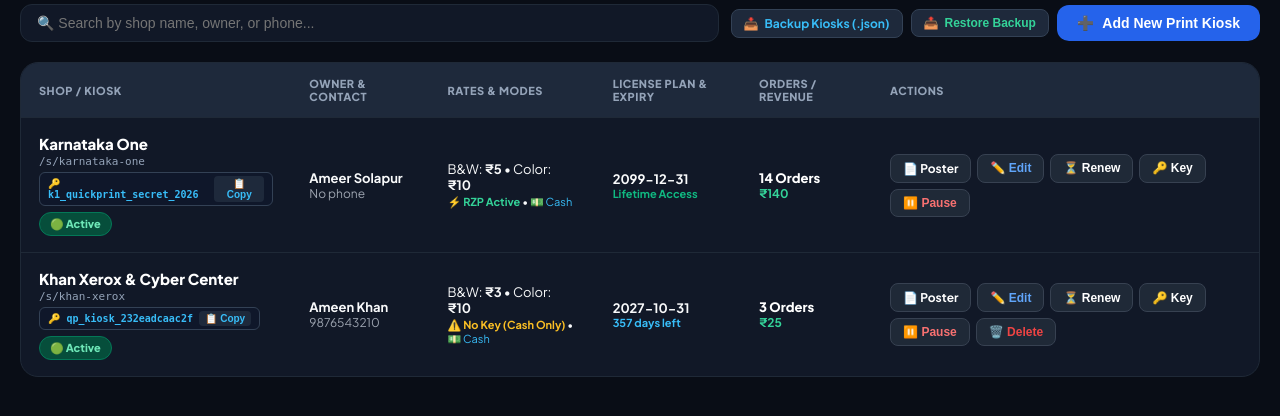
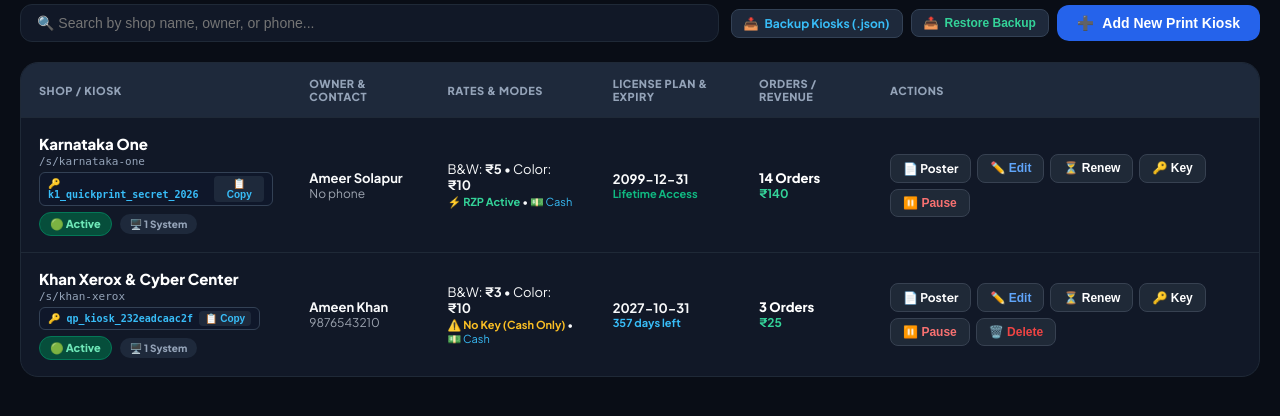
Before and after one commit to mantradevice65/quickprint-cloud, a Flask app: page /super-admin in a window 1280 px wide. Shown: the part 216-632 px from the top of the page. Run offline with Flask 3, Linux system fonts and the light colour scheme; the visitor is signed in with stand-in values (Sample User, id 1); data comes from the database, SQL or seed files in the repository; some libraries are stand-ins or nearby versions.

Commit message:
feat: multi-counter posters and badges in super admin, save_config helper in cloud

```diff
--- a/app.py
+++ b/app.py
@@ -88,6 +88,15 @@ def load_config():
             pass
     return DEFAULT_CONFIG.copy()
 
+def save_config(cfg):
+    try:
+        with open(CONFIG_FILE, "w", encoding="utf-8") as f:
+            json.dump(cfg, f, indent=4)
+        return True
+    except Exception as e:
+        print("[-] Error saving config:", e)
+        return False
+
 SHOPS_REGISTRY_FILE = BASE_DIR / "shops_registry.json"
 
 def save_shops_registry():
@@ -106,6 +115,10 @@ def save_shops_registry():
             pass
         try:
             c.execute("ALTER TABLE shops ADD COLUMN lifetime_revenue REAL DEFAULT 0.0")
+        except Exception:
+            pass
+        try:
+            c.execute("ALTER TABLE shops ADD COLUMN num_counters INTEGER DEFAULT 1")
         except Exception:
             pass
 
@@ -150,6 +163,10 @@ def sync_shops_from_registry():
             pass
         try:
             c.execute("ALTER TABLE shops ADD COLUMN lifetime_revenue REAL DEFAULT 0.0")
+        except Exception:
+            pass
+        try:
+            c.execute("ALTER TABLE shops ADD COLUMN num_counters INTEGER DEFAULT 1")
         except Exception:
             pass
 
@@ -1012,6 +1029,13 @@ def customer_page(shop_slug=None):
     has_rzp_keys = bool((shop.get("razorpay_key_id") or "").strip() and (shop.get("razorpay_key_secret") or "").strip())
     rzp_enabled = bool(shop.get("razorpay_enabled", 1)) and has_rzp_keys
 
+    counter_param = request.args.get("counter")
+    if counter_param:
+        c_clean = "".join(filter(str.isalnum, str(counter_param)))
+        counter_display = f"Counter {c_clean}" if c_clean.isdigit() else f"Counter {c_clean}"
+    else:
+        counter_display = shop.get("counter_name", "Counter 1")
+
     cfg = {
         "shop_slug": shop["slug"],
         "shop_name": shop["shop_name"],
@@ -1019,7 +1043,7 @@ def customer_page(shop_slug=None):
         "upi_name": shop.get("upi_name", ""),
         "rate_bw": float(shop.get("rate_bw", 5.0)),
         "rate_color": float(shop.get("rate_color", 10.0)),
-        "counter_name": shop.get("counter_name", "Counter 1"),
+        "counter_name": counter_display,
         "razorpay_enabled": rzp_enabled,
         "razorpay_key_id": shop.get("razorpay_key_id", "").strip() if rzp_enabled else "",
         "enable_cash_payment": bool(shop.get("enable_cash_payment", 1))
@@ -1027,12 +1051,16 @@ def customer_page(shop_slug=None):
     return render_template("customer.html", config=cfg)
 
 @app.route("/s/<shop_slug>/qr")
-def get_shop_qr(shop_slug):
+@app.route("/s/<shop_slug>/qr/<int:counter_num>")
+def get_shop_qr(shop_slug, counter_num=None):
     shop = get_shop_by_slug(shop_slug)
     if not shop:
         return jsonify({"error": "Shop not found"}), 404
     base_url = request.host_url.rstrip("/")
-    target_url = f"{base_url}/s/{shop['slug']}"
+    if counter_num and counter_num > 1:
+        target_url = f"{base_url}/s/{shop['slug']}?counter={counter_num}"
+    else:
+        target_url = f"{base_url}/s/{shop['slug']}"
     qr = qrcode.QRCode(box_size=10, border=2)
     qr.add_data(target_url)
     qr.make(fit=True)
@@ -1043,13 +1071,19 @@ def get_shop_qr(shop_slug):
     return send_file(buf, mimetype="image/png")
 
 @app.route("/s/<shop_slug>/poster")
-def view_shop_poster(shop_slug):
+@app.route("/s/<shop_slug>/poster/<int:counter_num>")
+def view_shop_poster(shop_slug, counter_num=None):
     shop = get_shop_by_slug(shop_slug)
     if not shop:
         return render_template("shop_error.html", error_type="not_found", shop_slug=shop_slug), 404
     base_url = request.host_url.rstrip("/")
-    portal_url = f"{base_url}/s/{shop['slug']}"
-    return render_template("counter_poster.html", shop=shop, portal_url=portal_url)
+    shop_copy = dict(shop)
+    if counter_num and counter_num >= 1:
+        shop_copy["counter_name"] = f"Counter {counter_num}"
+        portal_url = f"{base_url}/s/{shop['slug']}?counter={counter_num}"
+    else:
+        portal_url = f"{base_url}/s/{shop['slug']}"
+    return render_template("counter_poster.html", shop=shop_copy, portal_url=portal_url)
 
 @app.route("/api/config", methods=["GET", "POST"])
 def api_get_config():
@@ -2192,19 +2226,20 @@ def api_super_create_shop():
 
     kiosk_api_key = f"qp_kiosk_{uuid.uuid4().hex[:12]}"
     created_at = datetime.now().strftime("%Y-%m-%d %H:%M:%S")
+    num_counters = max(1, min(10, int(data.get("num_counters") or 1)))
 
     c.execute("""
         INSERT INTO shops (
             slug, shop_name, owner_name, phone, upi_id, upi_name,
             razorpay_enabled, razorpay_key_id, razorpay_key_secret,
             rate_bw, rate_color, enable_cash_payment, counter_name,
-            kiosk_api_key, plan_type, subscription_expiry, is_active, created_at
-        ) VALUES (?, ?, ?, ?, ?, ?, ?, ?, ?, ?, ?, ?, ?, ?, ?, ?, ?, ?)
+            kiosk_api_key, plan_type, subscription_expiry, is_active, created_at, num_counters
+        ) VALUES (?, ?, ?, ?, ?, ?, ?, ?, ?, ?, ?, ?, ?, ?, ?, ?, ?, ?, ?)
     """, (
         slug, shop_name, owner_name, phone, upi_id, upi_name,
         razorpay_enabled, razorpay_key_id, razorpay_key_secret,
         rate_bw, rate_color, enable_cash, "Counter 1",
-        kiosk_api_key, plan_type, expiry_date, 1, created_at
+        kiosk_api_key, plan_type, expiry_date, 1, created_at, num_counters
     ))
     conn.commit()
     conn.close()
@@ -2283,6 +2318,7 @@ def api_super_update_shop(slug):
     razorpay_enabled = 1 if data.get("razorpay_enabled", True) else 0
     razorpay_key_id = (data.get("razorpay_key_id") or "").strip()
     razorpay_key_secret = (data.get("razorpay_key_secret") or "").strip()
+    num_counters = max(1, min(10, int(data.get("num_counters") or 1)))
 
     conn = sqlite3.connect(DB_FILE)
     c = conn.cursor()
@@ -2295,9 +2331,10 @@ def api_super_update_shop(slug):
         UPDATE shops
         SET shop_name = ?, owner_name = ?, phone = ?, upi_id = ?, upi_name = ?,
             rate_bw = ?, rate_color = ?, enable_cash_payment = ?,
-            razorpay_enabled = ?, razorpay_key_id = ?, razorpay_key_secret = ?
+            razorpay_enabled = ?, razorpay_key_id = ?, razorpay_key_secret = ?,
+            num_counters = ?
         WHERE slug = ?
-    """, (shop_name, owner_name, phone, upi_id, upi_name, rate_bw, rate_color, enable_cash, razorpay_enabled, razorpay_key_id, razorpay_key_secret, slug))
+    """, (shop_name, owner_name, phone, upi_id, upi_name, rate_bw, rate_color, enable_cash, razorpay_enabled, razorpay_key_id, razorpay_key_secret, num_counters, slug))
     conn.commit()
     conn.close()
     save_shops_registry()
@@ -2446,6 +2483,8 @@ def api_kiosk_activate():
             "rate_bw": float(s.get("rate_bw", 5.0)),
             "rate_color": float(s.get("rate_color", 10.0)),
             "counter_name": s.get("counter_name", "Counter 1"),
+            "num_counters": int(s.get("num_counters") or 1),
+            "counters": [f"Counter {i}" for i in range(1, int(s.get("num_counters") or 1) + 1)],
             "razorpay_enabled": bool(s.get("razorpay_enabled", 1)),
             "razorpay_key_id": s.get("razorpay_key_id", ""),
             "razorpay_key_secret": s.get("razorpay_key_secret", ""),
@@ -2491,7 +2530,8 @@ def api_kiosk_activate_local():
             cfg["upi_name"] = shop.get("upi_name", "")
             cfg["rate_bw"] = float(shop.get("rate_bw", 5.0))
             cfg["rate_color"] = float(shop.get("rate_color", 10.0))
-            cfg["counter_name"] = shop.get("counter_name", "Counter 1")
+            chosen_counter = (data.get("counter_name") or shop.get("counter_name", "Counter 1")).strip()
+            cfg["counter_name"] = chosen_counter
             cfg["razorpay_enabled"] = bool(shop.get("razorpay_enabled"))
             cfg["razorpay_key_id"] = shop.get("razorpay_key_id", "")
             cfg["razorpay_key_secret"] = shop.get("razorpay_key_secret", "")
--- a/templates/super_admin.html
+++ b/templates/super_admin.html
@@ -485,6 +485,25 @@
 
         <div class="grid-2">
           <div class="form-group">
+            <label class="form-label">Number of Systems / Counters</label>
+            <select id="addNumCounters" class="form-select">
+              <option value="1" selected>1 System (Single Counter QR)</option>
+              <option value="2">2 Systems (Counter 1 &amp; 2 QRs)</option>
+              <option value="3">3 Systems (Counter 1, 2, 3 QRs)</option>
+              <option value="4">4 Systems (Counter 1, 2, 3, 4 QRs)</option>
+              <option value="5">5 Systems (Counter 1, 2, 3, 4, 5 QRs)</option>
+            </select>
+          </div>
+          <div class="form-group">
+            <label class="form-label">Terminal Setup Note</label>
+            <div style="font-size:11px; color:#94a3b8; margin-top:8px; line-height:1.4;">
+              All systems use the <b>same single Kiosk API Key</b>. Each system selects its Counter on first launch.
+            </div>
+          </div>
+        </div>
+
+        <div class="grid-2">
+          <div class="form-group">
             <label class="form-label">B&amp;W Rate (₹/Page)</label>
             <input type="number" step="0.5" id="addRateBw" class="form-input" value="5.0" required>
           </div>
@@ -565,6 +584,25 @@
           <div class="form-group">
             <label class="form-label">Mobile Number</label>
             <input type="text" id="editPhone" class="form-input">
+          </div>
+        </div>
+
+        <div class="grid-2">
+          <div class="form-group">
+            <label class="form-label">Number of Systems / Counters</label>
+            <select id="editNumCounters" class="form-select">
+              <option value="1" selected>1 System (Single Counter QR)</option>
+              <option value="2">2 Systems (Counter 1 &amp; 2 QRs)</option>
+              <option value="3">3 Systems (Counter 1, 2, 3 QRs)</option>
+              <option value="4">4 Systems (Counter 1, 2, 3, 4 QRs)</option>
+              <option value="5">5 Systems (Counter 1, 2, 3, 4, 5 QRs)</option>
+            </select>
+          </div>
+          <div class="form-group">
+            <label class="form-label">Terminal Setup Note</label>
+            <div style="font-size:11px; color:#94a3b8; margin-top:8px; line-height:1.4;">
+              All systems use the <b>same single Kiosk API Key</b>. Each system selects its Counter on first launch.
+            </div>
           </div>
         </div>
 
@@ -808,6 +846,11 @@
           badgeHtml = `<span class="badge badge-success">🟢 Active</span>`;
         }
 
+        const numCounters = parseInt(s.num_counters || 1);
+        const counterBadge = numCounters > 1
+          ? `<span class="badge" style="background:#1e3a8a; color:#93c5fd; font-size:10px; margin-left:4px;">🖥️ ${numCounters} Systems</span>`
+          : `<span class="badge" style="background:#1e293b; color:#94a3b8; font-size:10px; margin-left:4px;">🖥️ 1 System</span>`;
+
         let expirySub = '';
         if (s.plan_type === 'lifetime' || s.subscription_expiry === '2099-12-31') {
           expirySub = `<div style="font-size:11px; color:#10b981; font-weight:700;">Lifetime Access</div>`;
@@ -815,6 +858,23 @@
           expirySub = `<div style="font-size:11px; color:#f87171; font-weight:700;">Expired ${Math.abs(s.days_remaining)} days ago</div>`;
         } else {
           expirySub = `<div style="font-size:11px; color:#38bdf8; font-weight:700;">${s.days_remaining} days left</div>`;
+        }
+
+        let posterBtnsHtml = '';
+        if (numCounters <= 1) {
+          posterBtnsHtml = `
+            <a href="/s/${s.slug}/poster" target="_blank" class="action-btn" title="Print Poster">
+              📄 Poster
+            </a>`;
+        } else {
+          posterBtnsHtml = `<div style="display:inline-flex; gap:3px; flex-wrap:wrap;">`;
+          for (let c = 1; c <= numCounters; c++) {
+            posterBtnsHtml += `
+              <a href="/s/${s.slug}/poster/${c}" target="_blank" class="action-btn" style="padding:4px 7px; font-size:11px;" title="Print Counter ${c} Poster">
+                📄 C${c} QR
+              </a>`;
+          }
+          posterBtnsHtml += `</div>`;
         }
 
         return `
@@ -826,7 +886,7 @@
                 <span style="font-size:10px; font-family:monospace; color:#38bdf8; font-weight:700;">🔑 ${s.kiosk_api_key}</span>
                 <button type="button" onclick="copyDirectKey('${s.kiosk_api_key}', this)" style="border:none; background:#1e293b; color:#38bdf8; padding:2px 6px; border-radius:4px; font-size:10px; font-weight:800; cursor:pointer;" title="Click to copy API key">📋 Copy</button>
               </div>
-              <div style="margin-top:6px;">${badgeHtml}</div>
+              <div style="margin-top:6px; display:flex; align-items:center; gap:4px; flex-wrap:wrap;">${badgeHtml} ${counterBadge}</div>
             </td>
             <td>
               <div style="font-weight:700;">${s.owner_name || 'N/A'}</div>
@@ -848,9 +908,7 @@
             </td>
             <td>
               <div style="display:flex; flex-wrap:wrap; gap:6px;">
-                <a href="/s/${s.slug}/poster" target="_blank" class="action-btn" title="Print Poster">
-                  📄 Poster
-                </a>
+                ${posterBtnsHtml}
                 <button type="button" class="action-btn" onclick="openEditShopModal('${s.slug}')" title="Edit Kiosk & Razorpay Keys" style="color:#60a5fa; font-weight:700;">
                   ✏️ Edit
                 </button>
@@ -935,6 +993,7 @@
         rate_color: parseFloat(document.getElementById('addRateColor').value) || 10.0,
         upi_id: document.getElementById('addUpiId').value.trim(),
         upi_name: document.getElementById('addUpiName').value.trim(),
+        num_counters: parseInt(document.getElementById('addNumCounters').value || 1),
         razorpay_key_id: document.getElementById('addRazorpayKeyId').value.trim(),
         razorpay_key_secret: document.getElementById('addRazorpayKeySecret').value.trim(),
         razorpay_enabled: document.getElementById('addRazorpayEnabled').checked,
@@ -981,6 +1040,7 @@
       document.getElementById('editRazorpayKeySecret').value = s.razorpay_key_secret || '';
       document.getElementById('editRazorpayEnabled').checked = Boolean(s.razorpay_enabled);
       document.getElementById('editEnableCash').checked = Boolean(s.enable_cash_payment !== 0);
+      document.getElementById('editNumCounters').value = String(s.num_counters || 1);
       document.getElementById('editShopModal').style.display = 'flex';
     }
 
@@ -995,6 +1055,7 @@
         shop_name: document.getElementById('editShopName').value.trim(),
         owner_name: document.getElementById('editOwnerName').value.trim(),
         phone: document.getElementById('editPhone').value.trim(),
+        num_counters: parseInt(document.getElementById('editNumCounters').value || 1),
         rate_bw: parseFloat(document.getElementById('editRateBw').value),
         rate_color: parseFloat(document.getElementById('editRateColor').value),
         upi_id: document.getElementById('editUpiId').value.trim(),
```
